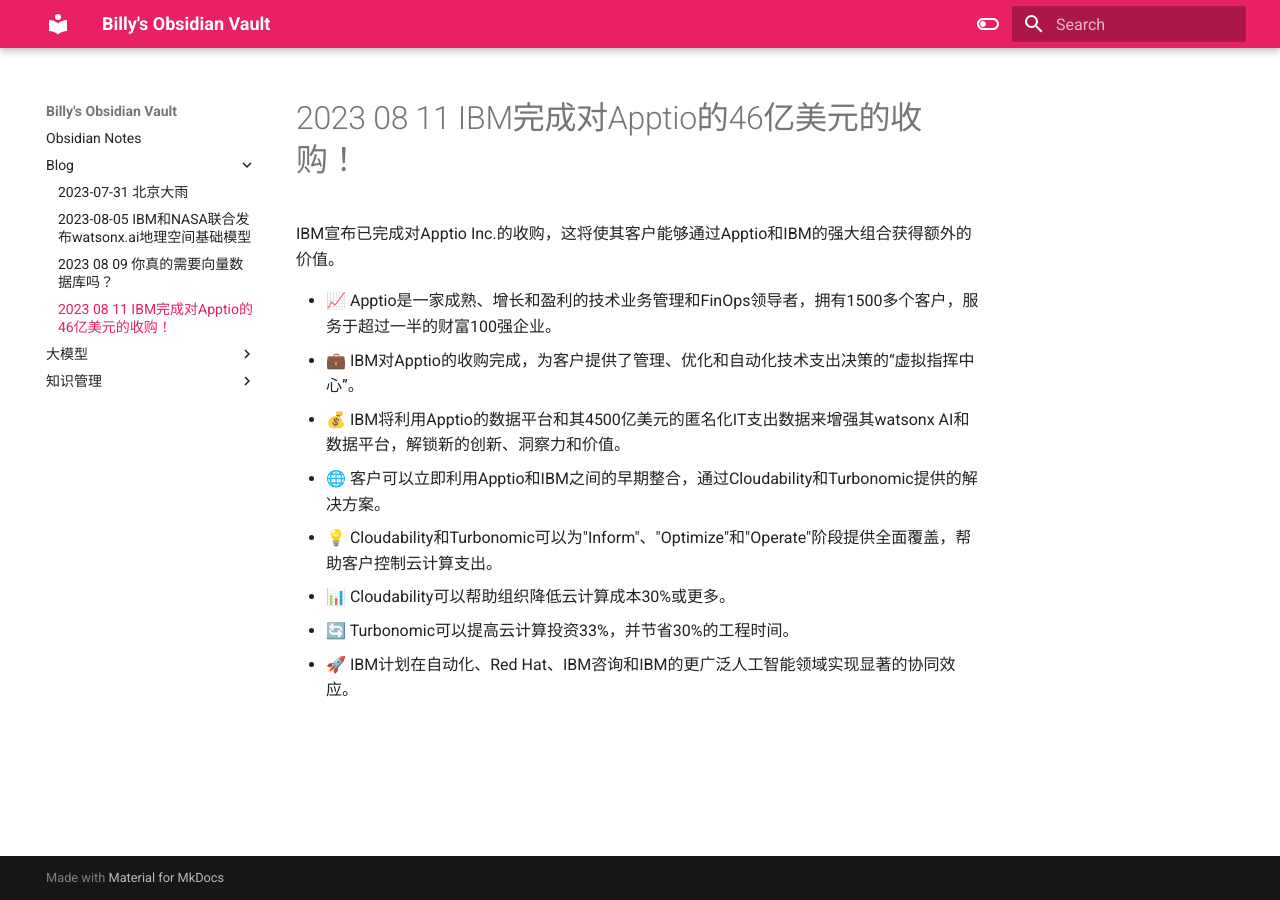
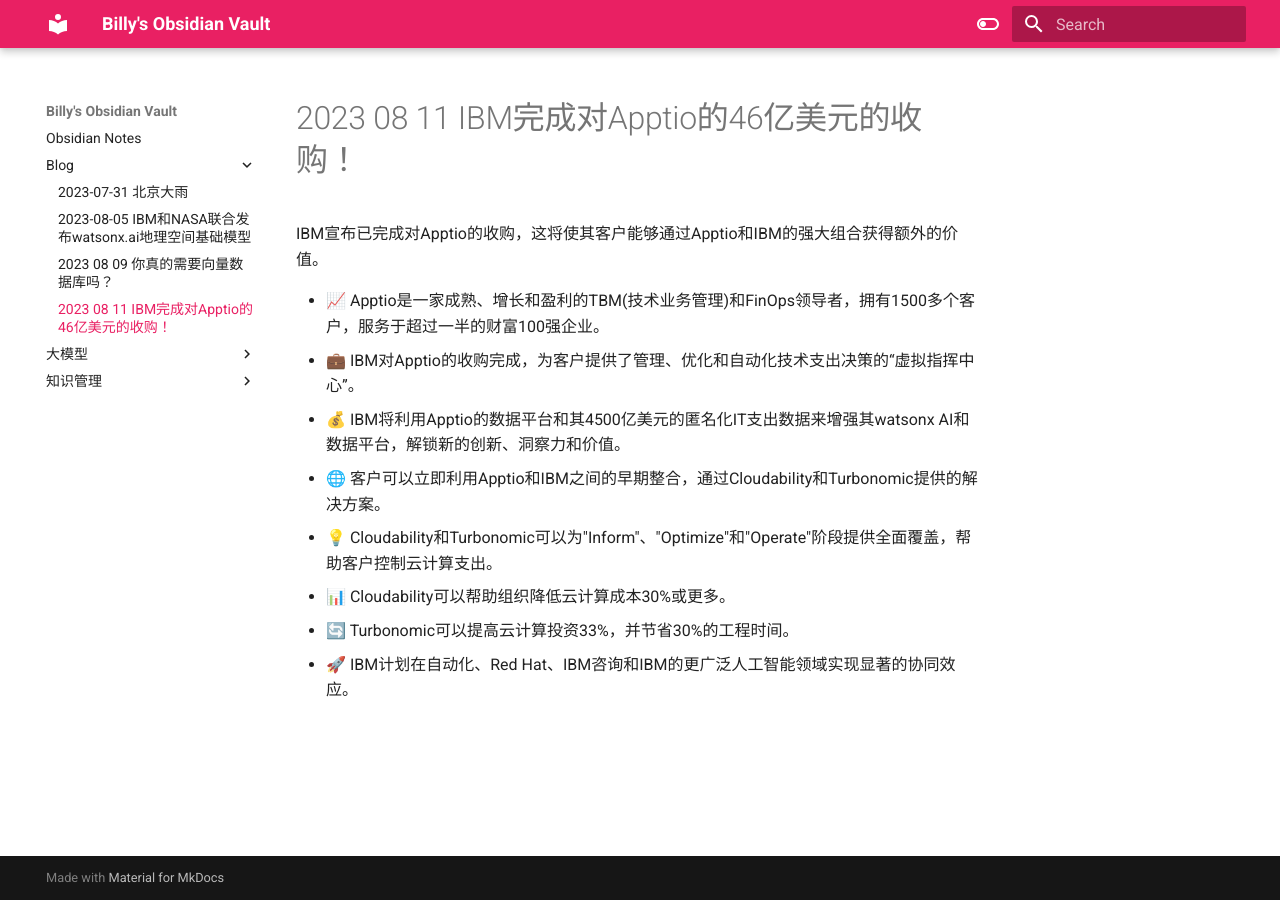
Before and after one commit to jchenibm/kb, an MkDocs documentation site: the page built from docs/Blog/2023-08-11 IBM完成对Apptio的46亿美元的收购！.md, in a window 1280 px wide. Built offline with MkDocs 1.6.1 and Material for MkDocs 9.7.7, drawn with Linux system fonts in a browser that asks for light colours.

Commit message:
add blog

```diff
--- a/docs/Blog/2023-08-11 IBM完成对Apptio的46亿美元的收购！.md
+++ b/docs/Blog/2023-08-11 IBM完成对Apptio的46亿美元的收购！.md
@@ -1,6 +1,6 @@
-IBM宣布已完成对Apptio Inc.的收购，这将使其客户能够通过Apptio和IBM的强大组合获得额外的价值。
+IBM宣布已完成对Apptio的收购，这将使其客户能够通过Apptio和IBM的强大组合获得额外的价值。
 
-- 📈 Apptio是一家成熟、增长和盈利的技术业务管理和FinOps领导者，拥有1500多个客户，服务于超过一半的财富100强企业。
+- 📈 Apptio是一家成熟、增长和盈利的TBM(技术业务管理)和FinOps领导者，拥有1500多个客户，服务于超过一半的财富100强企业。
 - 💼 IBM对Apptio的收购完成，为客户提供了管理、优化和自动化技术支出决策的“虚拟指挥中心”。
 - 💰 IBM将利用Apptio的数据平台和其4500亿美元的匿名化IT支出数据来增强其watsonx AI和数据平台，解锁新的创新、洞察力和价值。
 - 🌐 客户可以立即利用Apptio和IBM之间的早期整合，通过Cloudability和Turbonomic提供的解决方案。
```
